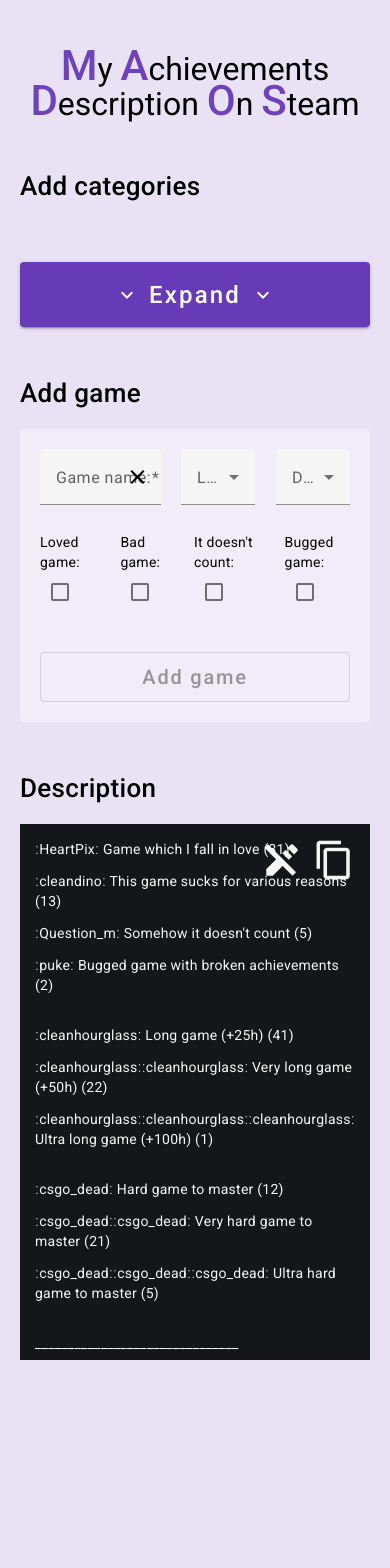
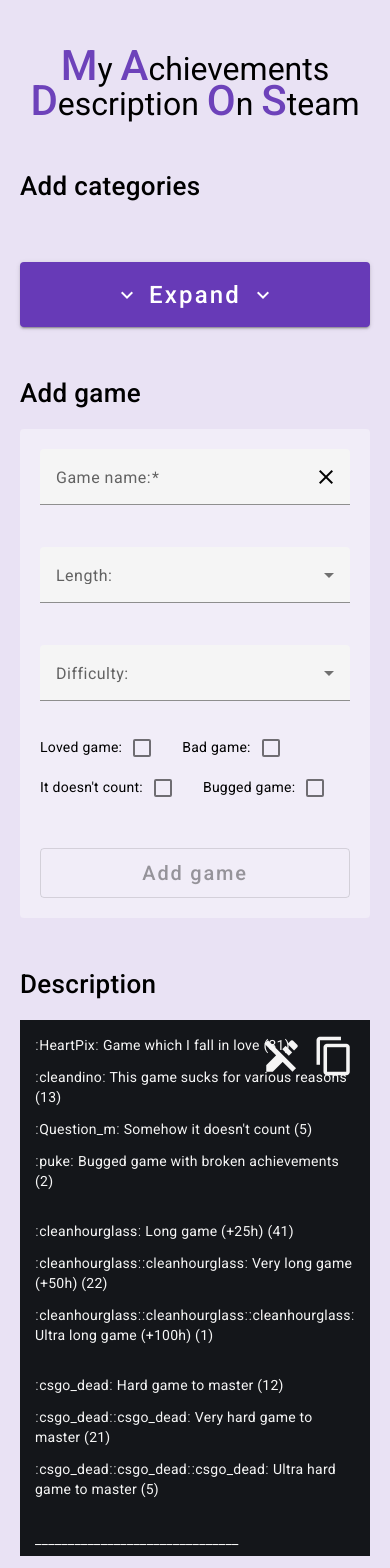
Before and after one commit to karolmodzelewski/my-achievements-description-on-steam, an Angular app in the folder frontend/: page / in a window 390 px wide. Shown: the top 1568 px of the page. Before the commit the page ends 1410 px from the top, so only its background shows below. Built offline with nearby package versions, Linux system fonts and the light colour scheme.

Commit message:
Adjust views to mobile devices

```diff
--- a/frontend/src/app/features/main-page/components/add-categories-form/add-categories-form.component.scss
+++ b/frontend/src/app/features/main-page/components/add-categories-form/add-categories-form.component.scss
@@ -8,7 +8,7 @@
 
 .form {
     display: grid;
-    grid-template-columns: repeat(3, 1fr);
+    grid-template-columns: repeat(auto-fit, minmax(360px, 1fr));
     gap: 50px;
 }
 
@@ -39,3 +39,9 @@
     height: 65px;
     font-size: 24px;
 }
+
+@media screen and (max-width: 480px) {
+    .form {
+        grid-template-columns: 1fr;
+    }
+}
--- a/frontend/src/app/features/main-page/components/add-game-form/add-game-form.component.scss
+++ b/frontend/src/app/features/main-page/components/add-game-form/add-game-form.component.scss
@@ -30,6 +30,7 @@
 
 .checkboxes-container {
     display: flex;
+    flex-wrap: wrap;
     margin-top: 5px;
     gap: 0 20px;
 }
@@ -40,3 +41,13 @@
     font-size: 20px;
     margin-top: 40px;
 }
+
+@media screen and (max-width: 480px) {
+    .form-fields-container {
+        grid-template-columns: 1fr;
+    }
+
+    .game-name-form-field, .length-form-field, .difficulty-form-field {
+        grid-column: auto;
+    }
+}
--- a/frontend/src/app/features/main-page/components/description-section/components/game/game.component.html
+++ b/frontend/src/app/features/main-page/components/description-section/components/game/game.component.html
@@ -5,6 +5,7 @@
             <ng-container *ngFor="let category of categories">{{ category.iconName }} </ng-container>
         </ng-container>
     </p>
+    <div>
         <mat-icon
             *ngIf="shouldShowEdition"
             (click)="editGame()"
@@ -12,3 +13,4 @@
             class="icon-edit"
         ></mat-icon>
     </div>
+</div>
--- a/frontend/src/app/features/main-page/components/description-section/components/game/game.component.scss
+++ b/frontend/src/app/features/main-page/components/description-section/components/game/game.component.scss
@@ -6,6 +6,7 @@
 
 .game-data {
     margin: 0;
+    word-break: break-all;
 }
 
 .icon-edit {
```
Also changed, not shown: 1 other file (tests, documents, lock files or other folders). Lines whose indentation alone changed are shown as unchanged.
